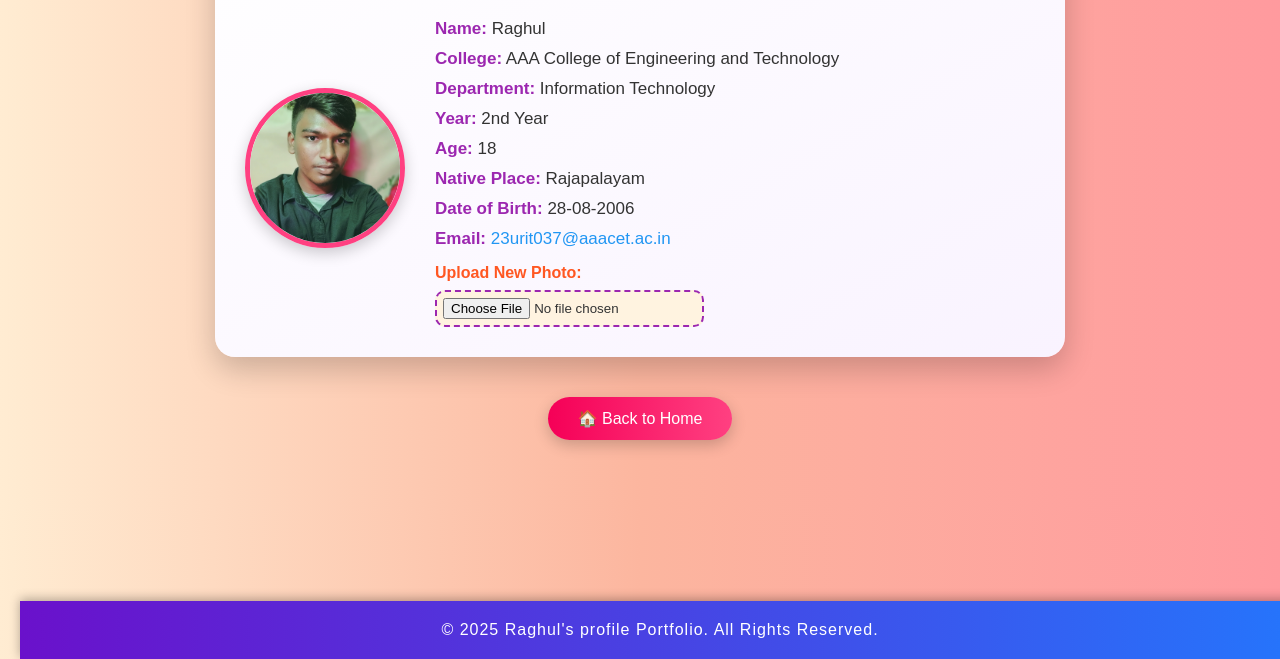
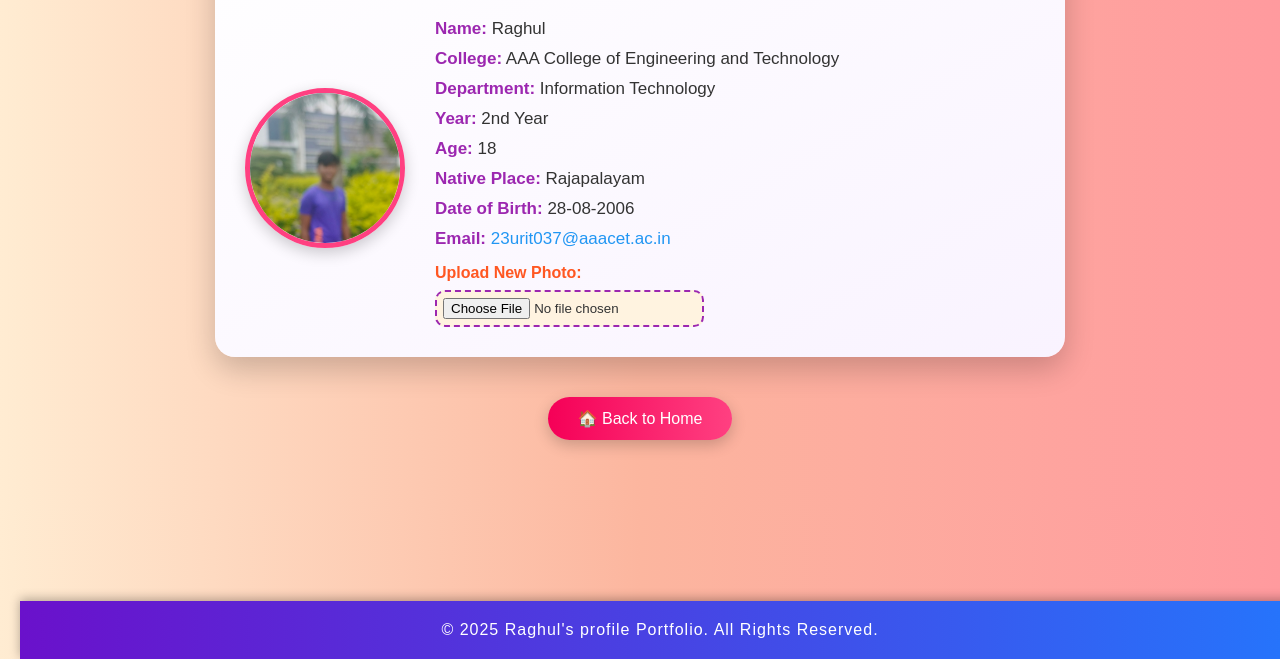
Before and after one commit to Raghul8K/raghul8k, a plain HTML site: page profile.html in a window 1280 px wide. Shown: the part 141-800 px from the top of the page. Drawn offline with Linux system fonts and the light colour scheme.

Commit message:
Update profile.html

```diff
--- a/profile.html
+++ b/profile.html
@@ -162,7 +162,7 @@
   <div class="container">
     <h2> Profile 🌟</h2>
     <div class="profile-container">
-      <img id="profile-photo-preview" src="pic2.jpg" alt="Profile Photo" class="profile-photo" />
+      <img id="profile-photo-preview" src="pic1.jpg" alt="Profile Photo" class="profile-photo" />
       <div class="profile-info">
         <p><strong>Name:</strong> Raghul</p>
         <p><strong>College:</strong> AAA College of Engineering and Technology</p>
```
